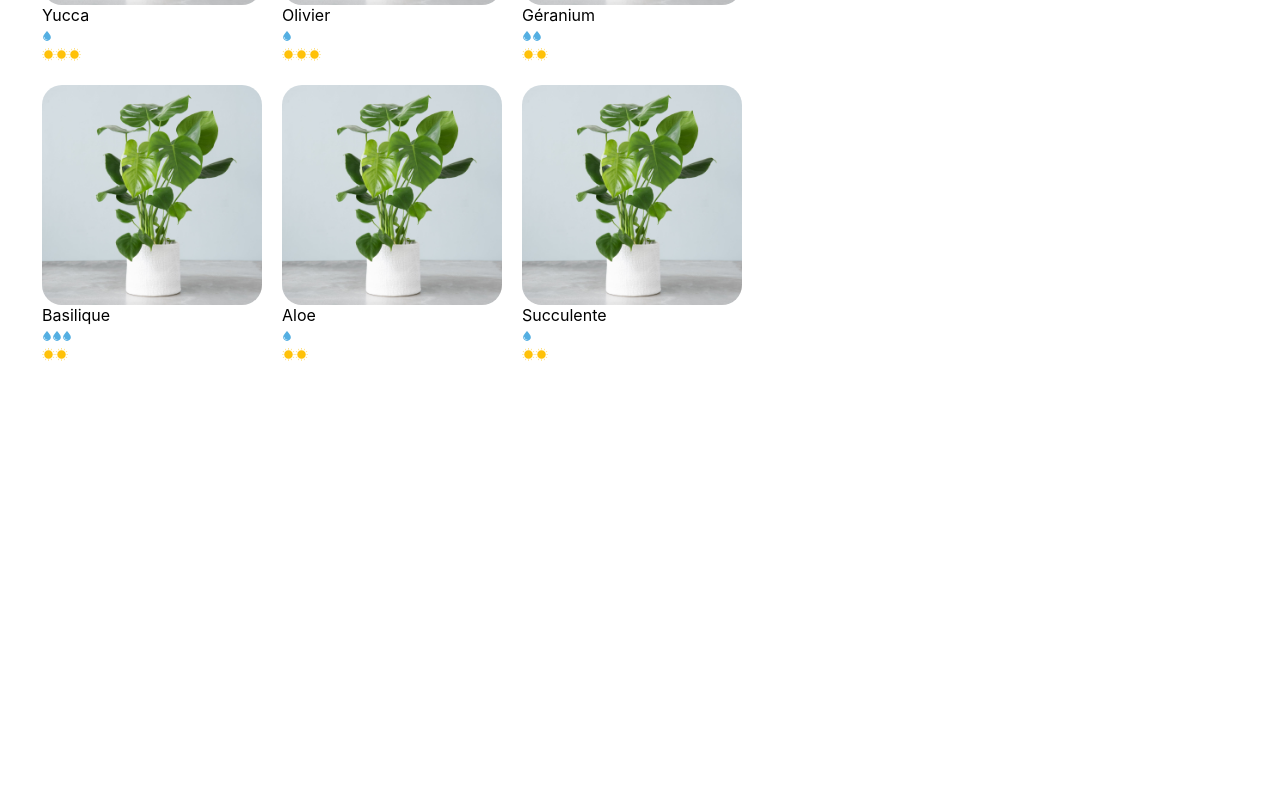
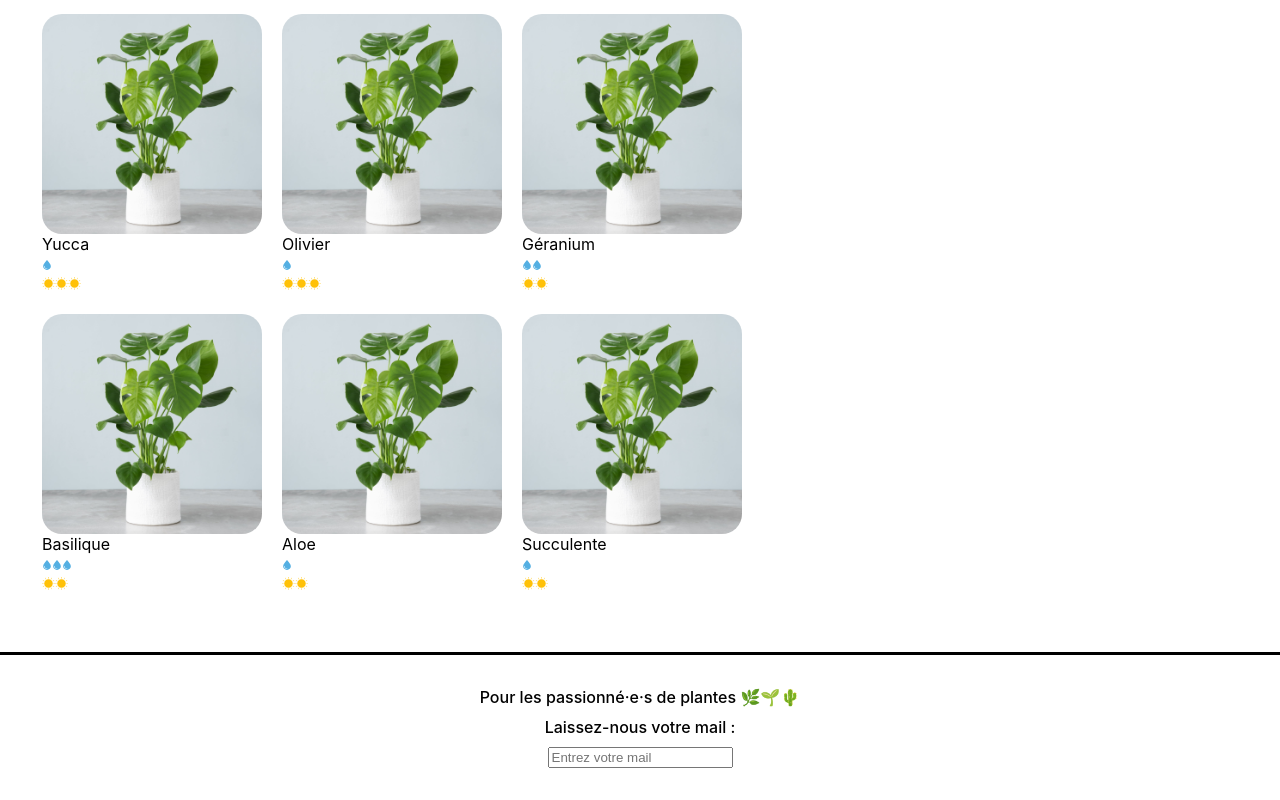
Before and after one commit to bastien-pruvost/first-react-app, a React (Create React App) app: page / in a window 1280 px wide. Shown: the part 765-1565 px from the top of the page. Before the commit the page ends 1188 px from the top, so only its background shows below. Built offline with nearby package versions, Linux system fonts and the light colour scheme.

Commit message:
Add Footer with event onClick and onBlur

```diff
--- a/src/components/App.jsx
+++ b/src/components/App.jsx
@@ -1,7 +1,8 @@
 import Banner from './Banner';
 import logo from '../assets/logo.png';
-// import Cart from './Cart'
+import Cart from './Cart';
 import ShoppingList from './ShoppingList';
+import Footer from './Footer';
 
 function App() {
   return (
@@ -10,8 +11,9 @@
         <img src={logo} alt='La maison jungle' className='lmj-logo' />
         <h1 className='lmj-title'>La maison jungle</h1>
       </Banner>
-      {/* <Cart /> */}
+      <Cart />
       <ShoppingList />
+      <Footer />
     </div>
   );
 }
--- /dev/null
+++ b/src/components/Footer.jsx
@@ -0,0 +1,35 @@
+import { useState } from 'react';
+import '../styles/Footer.css';
+
+function Footer() {
+  const [inputValue, setInputValue] = useState('');
+
+  function handleInput(e) {
+    setInputValue(e.target.value);
+  }
+
+  function handleBlur() {
+    if (!inputValue.includes('@')) {
+      alert(
+        "Attention, il n'y a pas d'@, ceci n'est pas une adresse valide 😥"
+      );
+    }
+  }
+
+  return (
+    <footer className='lmj-footer'>
+      <div className='lmj-footer-elem'>
+        Pour les passionné·e·s de plantes 🌿🌱🌵
+      </div>
+      <div className='lmj-footer-elem'>Laissez-nous votre mail :</div>
+      <input
+        placeholder='Entrez votre mail'
+        onChange={handleInput}
+        value={inputValue}
+        onBlur={handleBlur}
+      />
+    </footer>
+  );
+}
+
+export default Footer;
--- /dev/null
+++ b/src/styles/Footer.css
@@ -0,0 +1,14 @@
+.lmj-footer {
+  color: black;
+  padding: 32px;
+  border-top: solid 3px black;
+  display: flex;
+  justify-content: flex-start;
+  flex-direction: column;
+  align-items: center;
+  font-weight: 500;
+}
+
+.lmj-footer-elem {
+  margin-bottom: 10px;
+}
```
